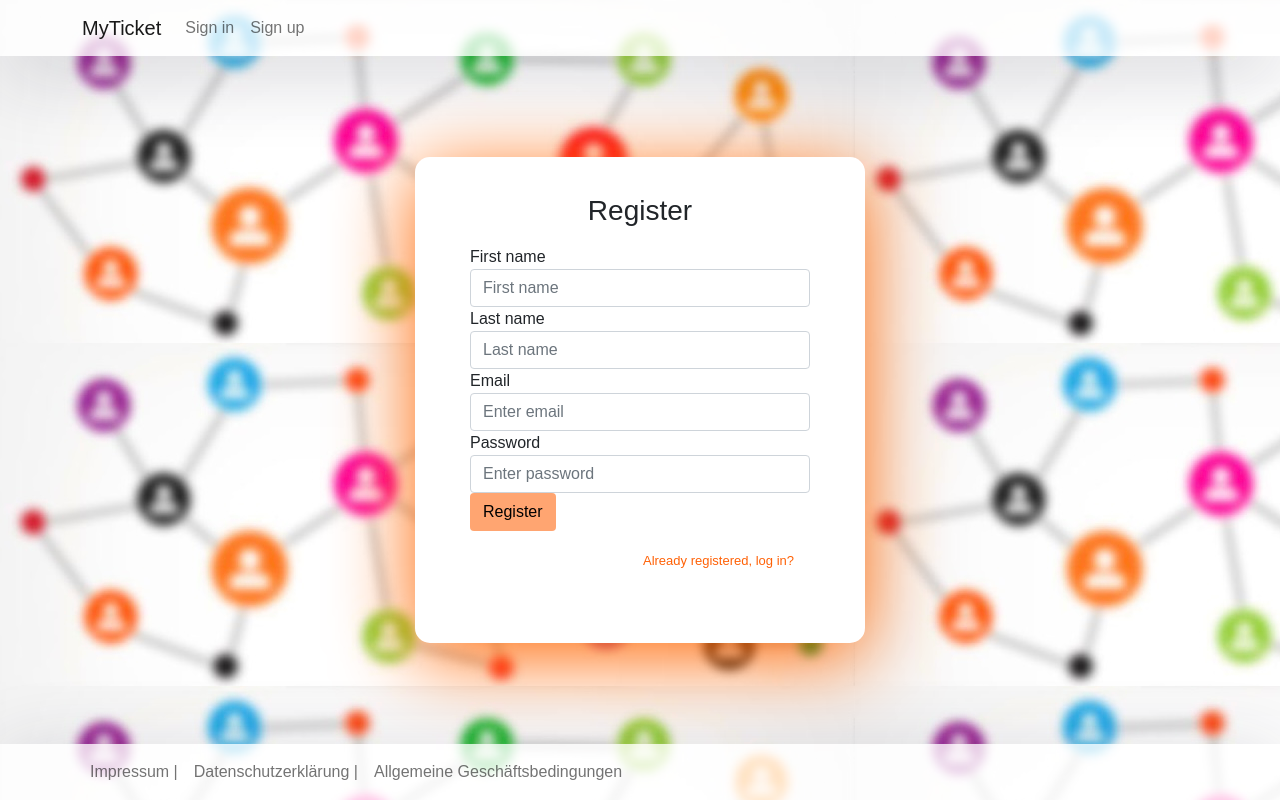
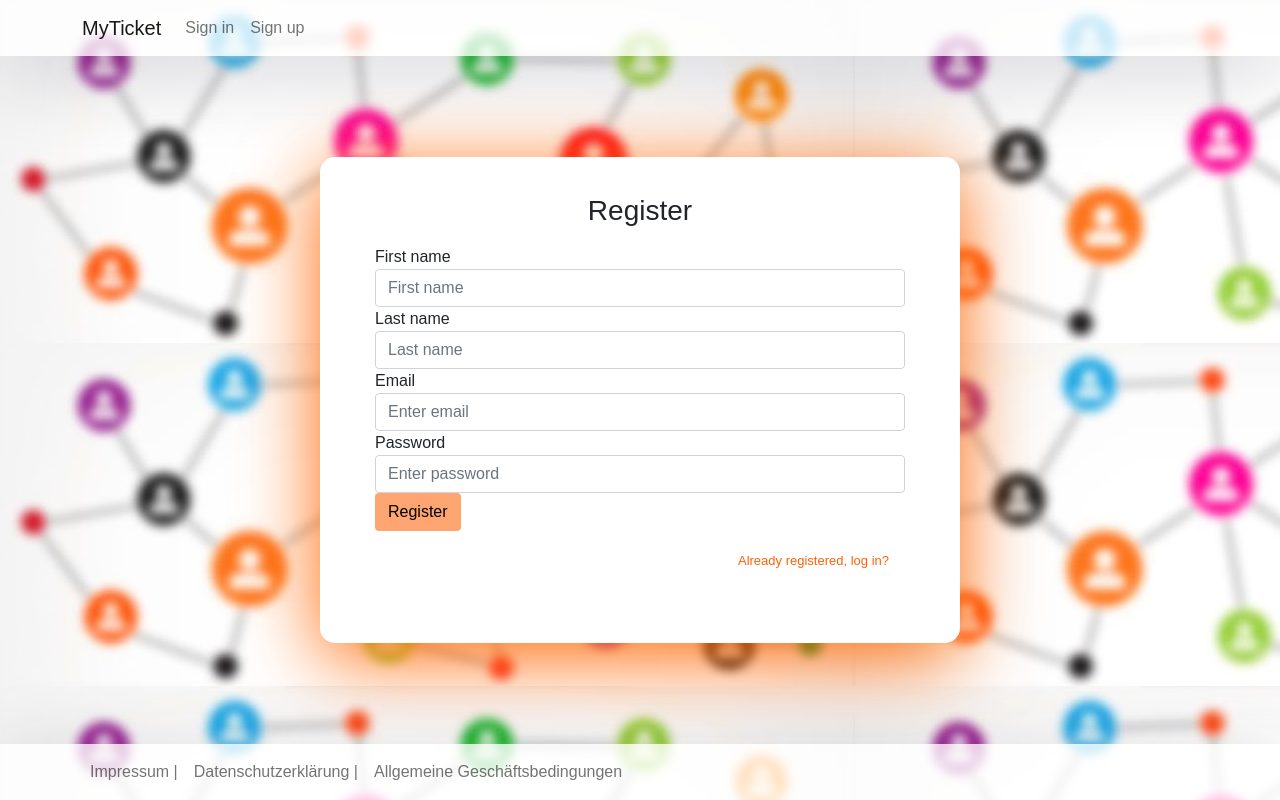
Before and after one commit to Click13/Webprojekt, a React (Create React App) app in the folder frontend/: page /sign-up in a window 1280 px wide. Built offline with nearby package versions, Linux system fonts and the light colour scheme.

Commit message:
fix footer Links

```diff
--- a/frontend/src/App.js
+++ b/frontend/src/App.js
@@ -21,7 +21,7 @@ function App() {
             <Route path="/sign-up" component={SignUp} />
             <Route path='/impressum' component={Impressum} />
             <Route path='/datenschutz' component={Datenschutz} />
-            <Route path='gesch-bdg' component={AGB} />
+            <Route path='/gesch-bdg' component={AGB} />
           </Switch>
     </Router>
 
--- a/frontend/src/components/AGB.js
+++ b/frontend/src/components/AGB.js
@@ -24,7 +24,7 @@ export default class AGB extends Component {
             </nav>
             <div className="App">
             <div className="outer">
-            <div className="inner">
+            <div className="static">
             <h2>
                 allgemeine Geschäftsbedingungen
             </h2>
--- a/frontend/src/components/Datenschutz.js
+++ b/frontend/src/components/Datenschutz.js
@@ -25,7 +25,7 @@ export default class Impressum extends Component {
             </nav>
             <div className="App">
             <div className="outer">
-            <div className="inner">
+            <div className="static">
                         <h2>
                             Datenschutz
                         </h2>
--- a/frontend/src/components/Impressum.js
+++ b/frontend/src/components/Impressum.js
@@ -32,7 +32,7 @@ export default class Impressum extends Component {
             </nav>
             <div className="App">
             <div className="outer">
-            <div className="inner">
+            <div className="static">
             <h2>
                 Impressum:
             </h2>
--- a/frontend/src/css/Login.css
+++ b/frontend/src/css/Login.css
@@ -22,7 +22,17 @@ body, html, .App, #root, .outer {
 }
 
 .inner {
-  width: 450px;
+  width: 50%;
+  margin: auto;
+  background: #ffffff;
+  box-shadow: 0px 14px 80px rgb(255, 102, 0);
+  padding: 40px 55px 65px 55px;
+  border-radius: 15px;
+
+}
+
+.static {
+  width: 75%;
   margin: auto;
   background: #ffffff;
   box-shadow: 0px 14px 80px rgb(255, 102, 0);
```
